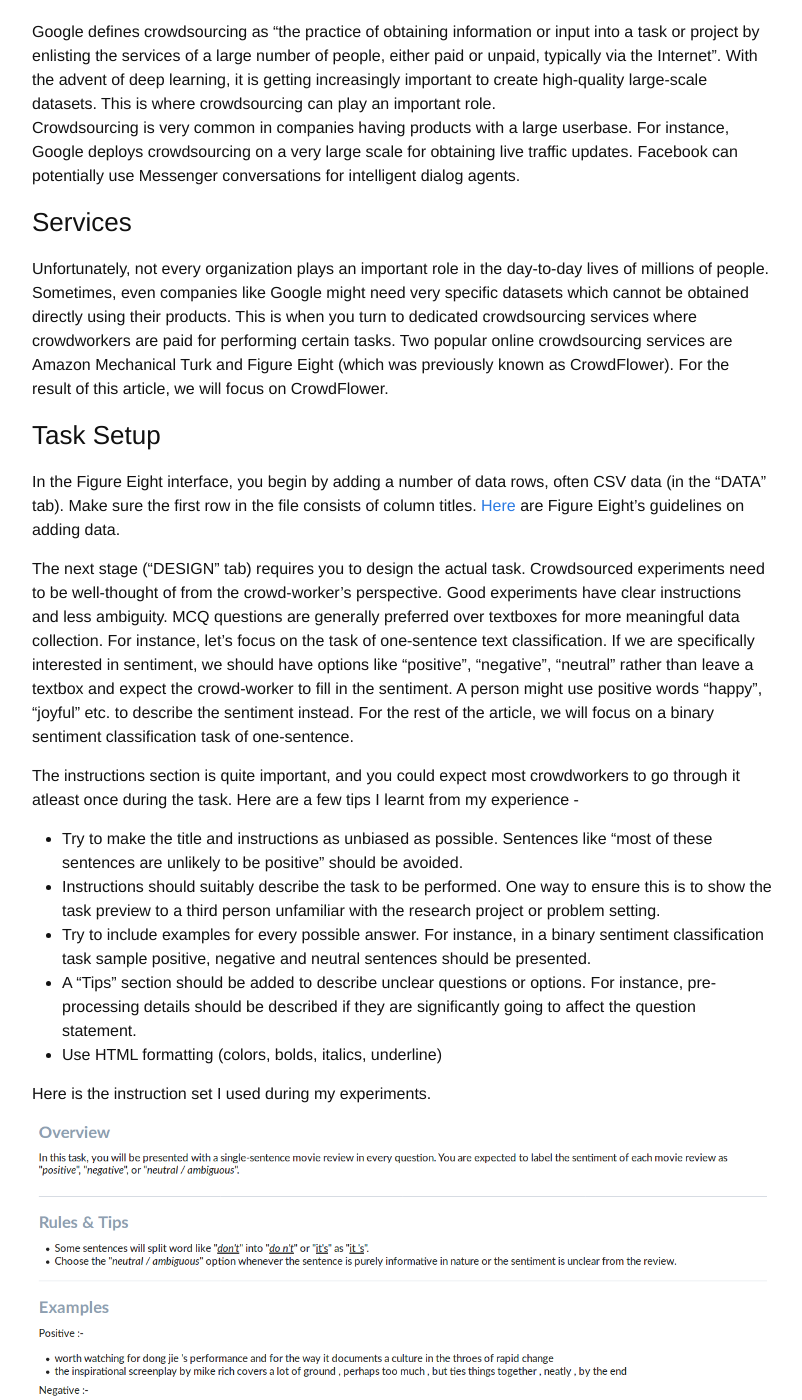
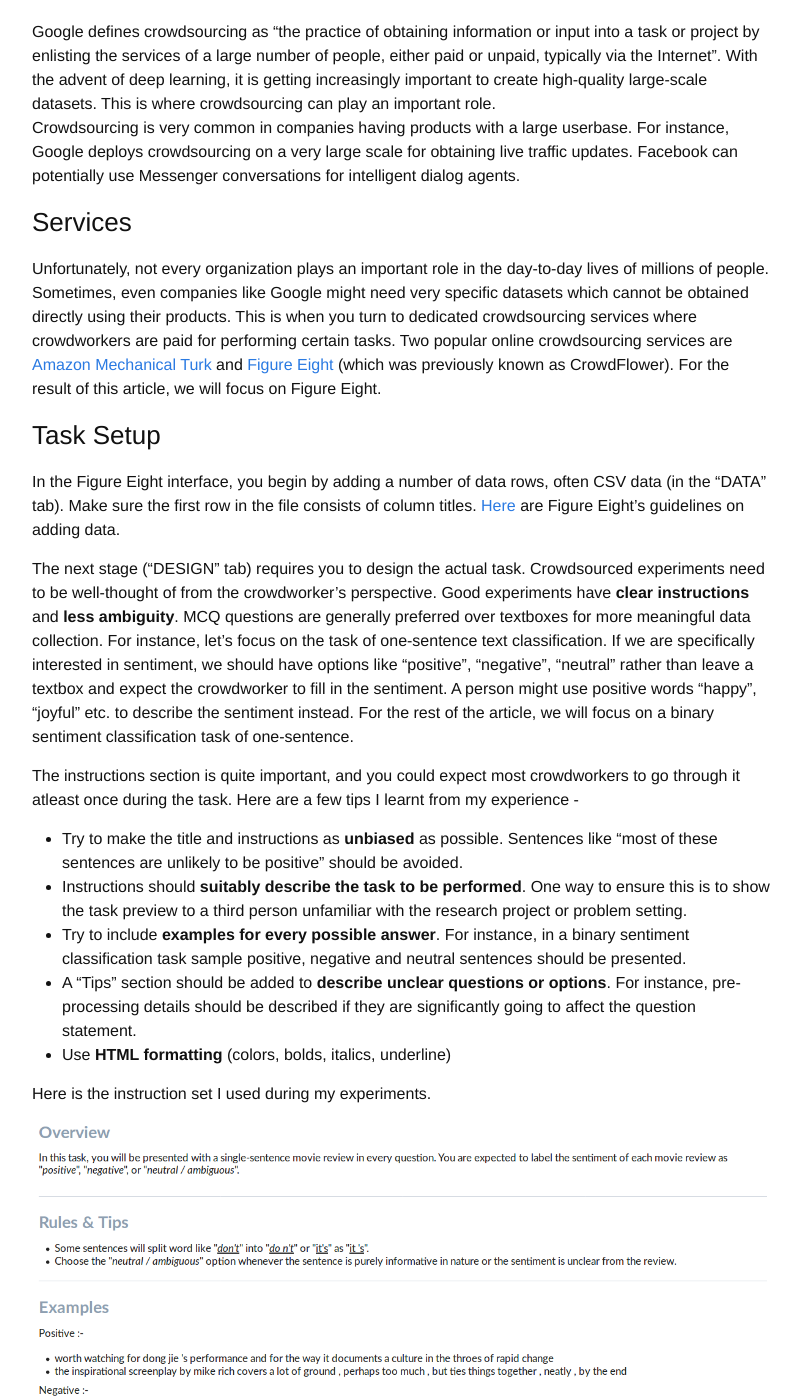
Before and after one commit to martiansideofthemoon/martiansideofthemoon.github.io, a Jekyll site: the page built from _posts/2018-06-02-crowd-sourcing.markdown, in a window 1280 px wide and 1400 px high, scrolled down 330 px. Shown: the whole window, without its empty margins (238-1040 px from the left). Built offline with Jekyll 4.4.1, drawn with Linux system fonts in a browser that asks for light colours; comment, search, counter and statistics services are not loaded; some of the changed text lies outside the part shown.

Commit message:
Formatting improvements

```diff
--- a/_posts/2018-06-02-crowd-sourcing.markdown
+++ b/_posts/2018-06-02-crowd-sourcing.markdown
@@ -1,11 +1,11 @@
 ---
 layout: post
-title:  "Crowdsourcing with Figure Eight"
+title:  "Crowdsourcing 101"
 date:   2018-06-05 09:00:55 +0530
 tags: nlp research crowd
 ---
 
-I recently used crowd-sourced experiments for the first time during my Bachelor's Thesis Project with [Prof. Preethi Jyothi](https://www.cse.iitb.ac.in/~pjyothi/). In this blog I will share a few essential steps we took to improve the quality of our crowd-sourced data. I sincerely thank [Prof. Mohit Iyyer](https://people.cs.umass.edu/~miyyer/) for suggesting several useful tips during these experiments, many of which will appear throughout this blog.
+I recently used crowdsourced experiments for the first time during my Bachelor's Thesis Project with [Prof. Preethi Jyothi](https://www.cse.iitb.ac.in/~pjyothi/). In this blog I will share a few important steps we took to improve the quality of our crowdsourced data. I sincerely thank [Prof. Mohit Iyyer](https://people.cs.umass.edu/~miyyer/) for suggesting several useful tips during these experiments, many of which will appear throughout this blog.
 
 ### Introduction
 
@@ -14,21 +14,21 @@ Crowdsourcing is very common in companies having products with a large userbase.
 
 ### Services
 
-Unfortunately, not every organization plays an important role in the day-to-day lives of millions of people. Sometimes, even companies like Google might need very specific datasets which cannot be obtained directly using their products. This is when you turn to dedicated crowdsourcing services where crowdworkers are paid for performing certain tasks. Two popular online crowdsourcing services are Amazon Mechanical Turk and Figure Eight (which was previously known as CrowdFlower). For the result of this article, we will focus on CrowdFlower.
+Unfortunately, not every organization plays an important role in the day-to-day lives of millions of people. Sometimes, even companies like Google might need very specific datasets which cannot be obtained directly using their products. This is when you turn to dedicated crowdsourcing services where crowdworkers are paid for performing certain tasks. Two popular online crowdsourcing services are [Amazon Mechanical Turk](https://www.mturk.com/) and [Figure Eight](https://www.figure-eight.com/) (which was previously known as CrowdFlower). For the result of this article, we will focus on Figure Eight.
 
 ### Task Setup
 
 In the Figure Eight interface, you begin by adding a number of data rows, often CSV data (in the "DATA" tab). Make sure the first row in the file consists of column titles. [Here](https://success.figure-eight.com/hc/en-us/articles/202702925-Adding-Data-Guide-to-Data-Page) are Figure Eight's guidelines on adding data.
 
-The next stage ("DESIGN" tab) requires you to design the actual task. Crowdsourced experiments need to be well-thought of from the crowd-worker's perspective. Good experiments have clear instructions and less ambiguity. MCQ questions are generally preferred over textboxes for more meaningful data collection. For instance, let's focus on the task of one-sentence text classification. If we are specifically interested in sentiment, we should have options like "positive", "negative", "neutral" rather than leave a textbox and expect the crowd-worker to fill in the sentiment. A person might use positive words "happy", "joyful" etc. to describe the sentiment instead. For the rest of the article, we will focus on a binary sentiment classification task of one-sentence.
+The next stage ("DESIGN" tab) requires you to design the actual task. Crowdsourced experiments need to be well-thought of from the crowdworker's perspective. Good experiments have **clear instructions** and **less ambiguity**. MCQ questions are generally preferred over textboxes for more meaningful data collection. For instance, let's focus on the task of one-sentence text classification. If we are specifically interested in sentiment, we should have options like "positive", "negative", "neutral" rather than leave a textbox and expect the crowdworker to fill in the sentiment. A person might use positive words "happy", "joyful" etc. to describe the sentiment instead. For the rest of the article, we will focus on a binary sentiment classification task of one-sentence.
 
 The instructions section is quite important, and you could expect most crowdworkers to go through it atleast once during the task. Here are a few tips I learnt from my experience -
 
-* Try to make the title and instructions as unbiased as possible. Sentences like "most of these sentences are unlikely to be positive" should be avoided.
-* Instructions should suitably describe the task to be performed. One way to ensure this is to show the task preview to a third person unfamiliar with the research project or problem setting.
-* Try to include examples for every possible answer. For instance, in a binary sentiment classification task sample positive, negative and neutral sentences should be presented.
-* A "Tips" section should be added to describe unclear questions or options. For instance, pre-processing details should be described if they are significantly going to affect the question statement.
-* Use HTML formatting (colors, bolds, italics, underline)
+* Try to make the title and instructions as **unbiased** as possible. Sentences like "most of these sentences are unlikely to be positive" should be avoided.
+* Instructions should **suitably describe the task to be performed**. One way to ensure this is to show the task preview to a third person unfamiliar with the research project or problem setting.
+* Try to include **examples for every possible answer**. For instance, in a binary sentiment classification task sample positive, negative and neutral sentences should be presented.
+* A "Tips" section should be added to **describe unclear questions or options**. For instance, pre-processing details should be described if they are significantly going to affect the question statement.
+* Use **HTML formatting** (colors, bolds, italics, underline)
 
 Here is the instruction set I used during my experiments.
 
@@ -38,9 +38,9 @@ It is a good idea to read Figure Eight's official [Design Tips](https://success.
 
 ### Quality Assurance
 
-The next tab ("Quality") is a quality control measure to ensure that only those people who understand the task correctly are recording their judgements. Every crowd-worker appears for a test before starting the task. Throughout the task, the worker is presented with a few hidden test questions. These tests are designed by us, along with a gold set of correct answers (and an option to choose multiple correct answers for ambiguous questions). The crowd-worker's judgements on these test questions determine their competence for the task. Figure Eight rejects workers who fail the initial quiz and marks a user's judgements as "Untrusted" if he makes several mistakes on subsequent hidden test questions. Figure Eight requires you to create atleast 8 test questions and often recommends you to create more test questions to speed up data collection. Figure Eight has released a couple of guides on [Test Questions Best Practices](https://success.figure-eight.com/hc/en-us/articles/213078963-Test-Question-Best-Practices) and [Monitoring Test Questions](https://success.figure-eight.com/hc/en-us/articles/212868883-How-to-Monitoring-Test-Questions).
+The next tab ("Quality") is a quality control measure to ensure that only those people who understand the task correctly are recording their judgements. Every crowdworker appears for a test before starting the task. Throughout the task, the worker is presented with a few hidden test questions. These tests are designed by us, along with a gold set of correct answers (and an option to choose multiple correct answers for ambiguous questions). The crowdworker's judgements on these test questions determine their competence for the task. Figure Eight rejects workers who fail the initial quiz and marks a user's judgements as "Untrusted" if he makes several mistakes on subsequent hidden test questions. Figure Eight requires you to create atleast 8 test questions and often recommends you to create more test questions to speed up data collection. Figure Eight has released a couple of guides on [Test Questions Best Practices](https://success.figure-eight.com/hc/en-us/articles/213078963-Test-Question-Best-Practices) and [Monitoring Test Questions](https://success.figure-eight.com/hc/en-us/articles/212868883-How-to-Monitoring-Test-Questions).
 
-In my experience, test questions should be very close to the actual task, but as less ambiguous as possible. Ambiguous questions are often contested by crowd-workers and might affect the quality of judgements provided. Very easy test questions are also harmful, since they might be passed by spammers or incompetent crowd workers (a big problem!). Finally, it's also a good idea to keep an even distribution of answers so prevent biasing crowd-workers while they perform the actual task.
+In my experience, **test questions should be very close to the actual task**, but as **less ambiguous as possible**. Ambiguous questions are often contested by crowdworkers and might affect the quality of judgements provided. **Very easy test questions are also harmful**, since they might be passed by spammers or incompetent crowdworkers (a big problem!). Finally, it's also a good idea to keep an **even distribution of answers** so prevent biasing crowdworkers while they perform the actual task.
 
 Keeping good test questions isn't the only quality assurance technique (and often not enough). A few additional settings can often improve the data collected significantly. Here are a few such settings,
 
@@ -53,7 +53,7 @@ Keeping good test questions isn't the only quality assurance technique (and ofte
 ### Launch & Payment
 
 Finally, jobs can be launched in the "Launch" tab on Figure Eight. Figure Eight recommends launching a part of the data (typically 100 rows) as a test run before launching the rest of the data. The "Judgements per Row" setting is again very experiment-specific. Figure Eight offers a "Dynamic Judgements" option, an automated solution to evaluate rows with a less agreement multiple times. ([here](https://success.figure-eight.com/hc/en-us/articles/203219205-Job-Settings-Guide-to-Dynamic-Judgments) is their guide)
-A very important section here is the price per judgement. It is recommended to pay atleast 6$ per hour (minimum wage in some parts of world). One way to convert this to "Price per Judgement" is to perform the task yourself and assess the time it takes per judgement. Generally, a larger payment will cost you significantly more but will speed up the data collection. Figure Eight has a [Jobs Cost FAQ](https://success.figure-eight.com/hc/en-us/articles/202703165-Get-Results-Job-Costs) aricle for reference.
+A very important section here is the price per judgement. It is recommended to pay atleast 6$ per hour (**minimum wage** in some parts of world). One way to convert this to "Price per Judgement" is to perform the task yourself and assess the time it takes per judgement. Generally, a larger payment will cost you significantly more but will speed up the data collection. Figure Eight has a [Jobs Cost FAQ](https://success.figure-eight.com/hc/en-us/articles/202703165-Get-Results-Job-Costs) aricle for reference.
 
 ### Monitoring & Speed
 
@@ -66,7 +66,9 @@ Jobs might not run as fast as you need them to. Here are a few useful tricks to
 * **Contributor Channels** - Reducing the minimum contributor level (Level 3 to Level 2 for instance) or making the geographic settings more liberal will certainly speed up jobs. Again do this with care to not compromise too much on the quality.
 * **Internal Workforce** - Yes, you can ask your friends to perform the task too, free of cost! While the maximum judgements per user limit would still apply, this is a very reliable way to speed up your crowdsourced experiments. You won't compromise on quality either, since internal workers need to pass the test too, and I am sure you would choose your friends wisely! :)
 
+Figure Eight has several guides on monitoring jobs, a [Dashboard Guide](https://success.figure-eight.com/hc/en-us/articles/202703045), on [Auto-Paused Jobs](https://success.figure-eight.com/hc/en-us/articles/203558025) and a [guide](https://success.figure-eight.com/hc/en-us/articles/115000516386) to convert finalized rows into test questions.
+
 ### Results
-Once jobs complete, there are several detailed reports available for download. (under the "Results" tab). Make sure you adjust the settings to download data in the most suitable format for post-processing.
+Once jobs complete, there are several detailed reports available for download. (under the "Results" tab). Make sure you adjust the settings to download data in the most suitable format for post-processing. Figure Eight has a nice [guide](https://success.figure-eight.com/hc/en-us/articles/202703075) on reports.
 
-I have had a lot of fun in my first crowd-sourcing experiment, and I hope to continue doing such experiments during my PhD. If you would like to add something to this article, feel free to get in touch!
+I have had a lot of fun in my first crowdsourcing experiment, and I hope to continue doing such experiments during my PhD. If you would like to add something to this article, feel free to get in touch!
```
